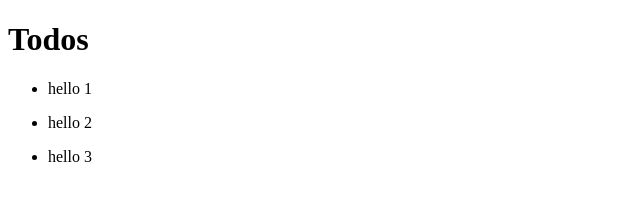
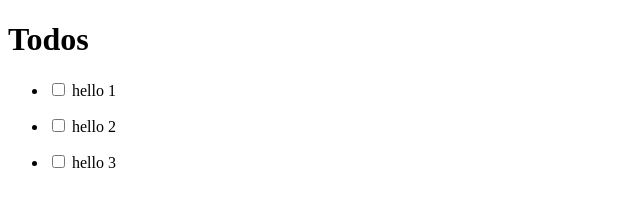
Before and after one commit to coder-shin/todo-list, an Angular app in the folder v1/: page / in a window 1280 px wide. Shown: the top 222 px of the page, without its empty margins (0-640 px from the left). Built offline with nearby package versions, Linux system fonts and the light colour scheme.

Commit message:
Feat check todo

```diff
--- a/v1/src/app/components/todos/todos.component.css
+++ b/v1/src/app/components/todos/todos.component.css
@@ -0,0 +1,3 @@
+.done {
+  text-decoration: line-through;
+}
--- a/v1/src/app/components/todos/todos.component.html
+++ b/v1/src/app/components/todos/todos.component.html
@@ -1,6 +1,15 @@
 <h1>Todos</h1>
 <ul *ngFor="let todo of this.todos">
   <li>
-    {{ todo.title }}
+    <input
+    type="checkbox"
+    name="done"
+    [checked]="todo.done"
+    (change)="todo.toggleDone()"
+    />
+
+    <span [class.done]="todo.done">
+      {{ todo.title }}
+    </span>
   </li>
 </ul>
--- a/v1/src/app/models/todo.ts
+++ b/v1/src/app/models/todo.ts
@@ -1,7 +1,13 @@
 export class Todo {
   title: string;
+  done: boolean;
 
-  constructor(title: string) {
+  constructor(title: string, done: boolean = false) {
     this.title = title;
+    this.done = done;
+  }
+
+  toggleDone = (): void => {
+    this.done = !this.done;
   }
 }
```
